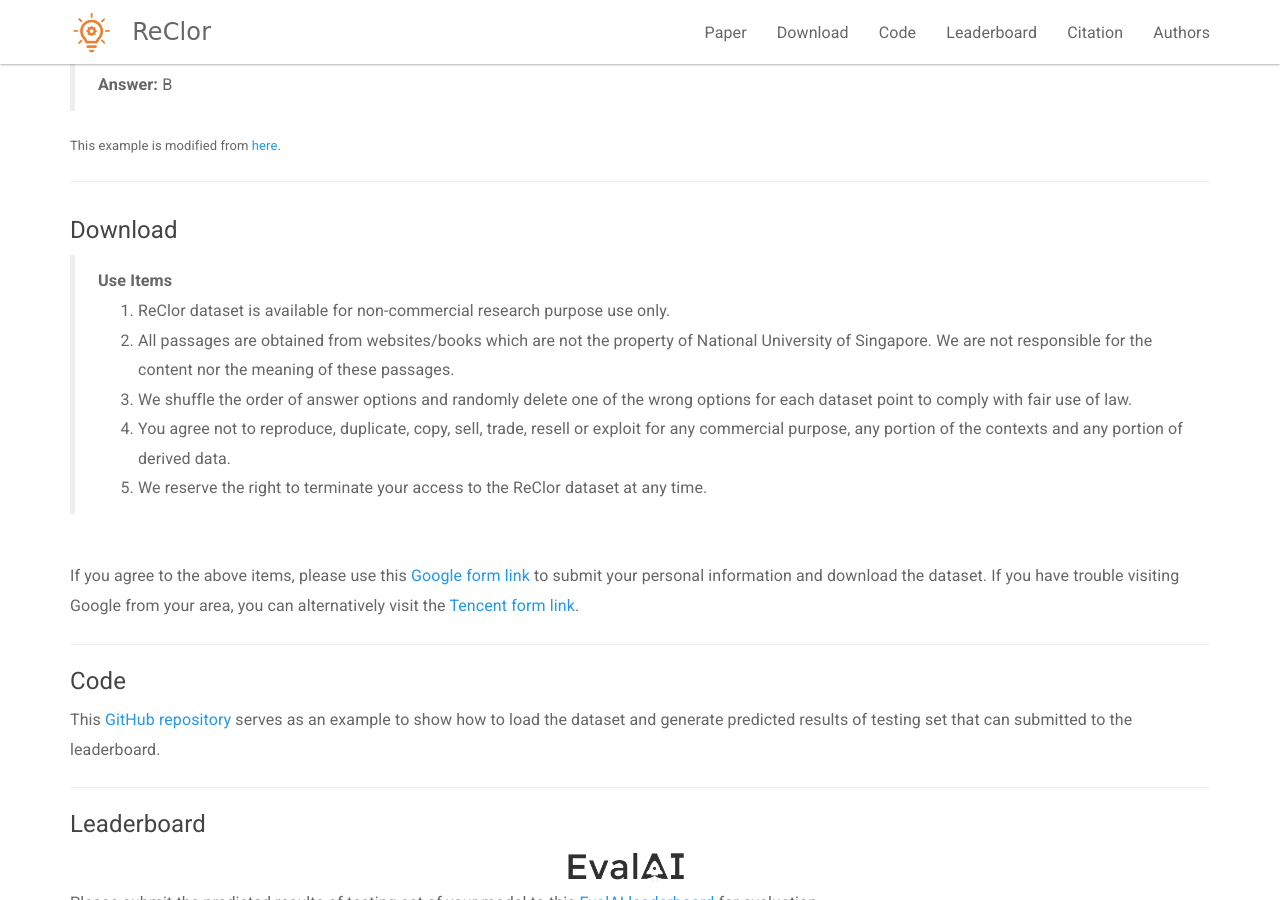
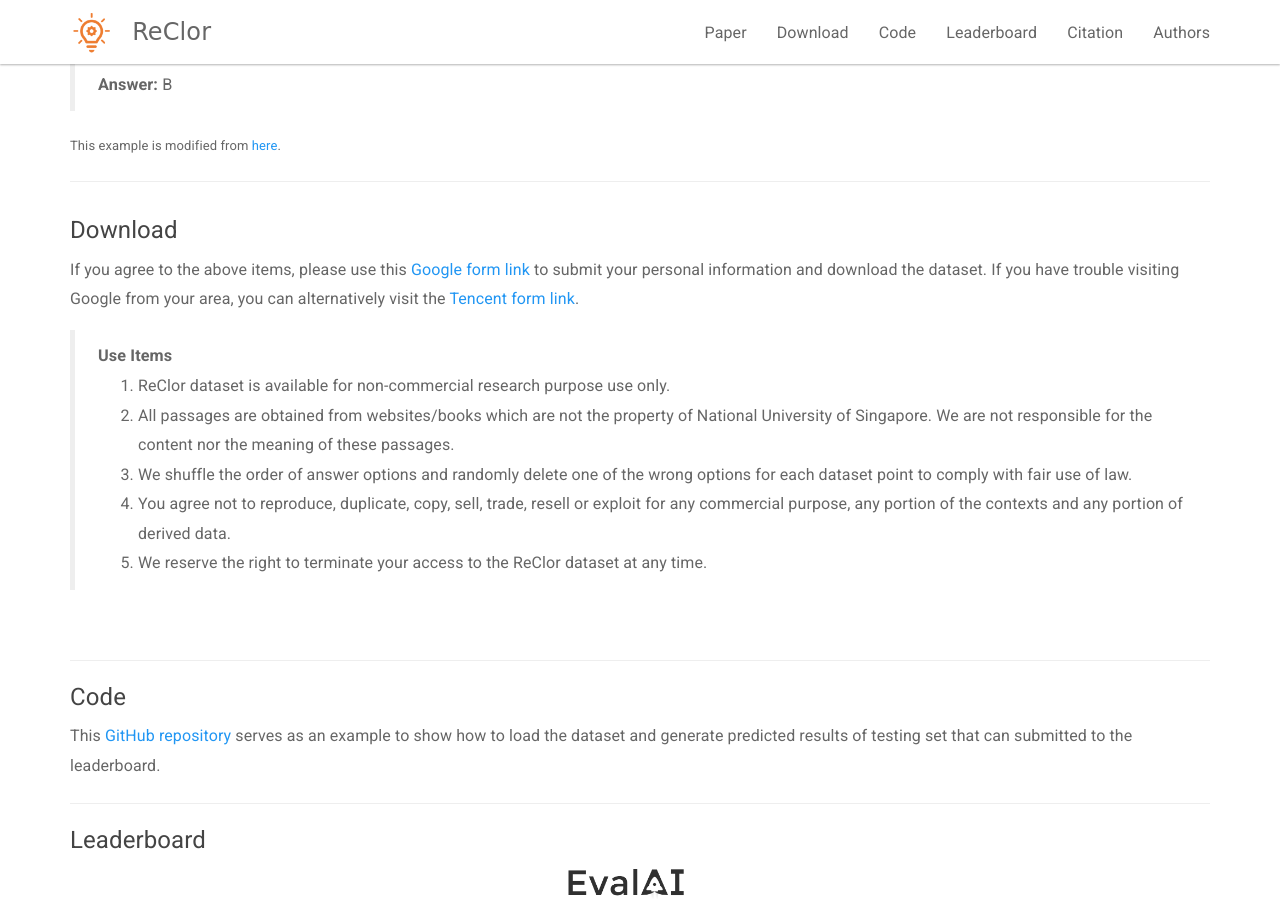
Before and after one commit to yuweihao/reclor, a Jekyll site: the page built from index.html, in a window 1280 px wide and 900 px high, scrolled down 885 px. Built offline with Jekyll 4.4.1, drawn with Linux system fonts in a browser that asks for light colours; some of the changed lines change nothing that is shown.

Commit message:
Update index.html

```diff
--- a/index.html
+++ b/index.html
@@ -42,6 +42,12 @@ layout: default
 
     <a id="download"></a>
     <h4 class="header-light regular-pad">Download</h4>
+    <p style="font-size: 16px;">
+        If you agree to the above items, please use this <a href="https://docs.google.com/forms/d/e/1FAIpQLSe56wq5xIEGbDsgRN6P6lHr34jfv182AMuiIzjJXmVYCg39oA/viewform"
+        target="_blank" rel="external">Google form link</a> to submit your personal information and download the dataset.
+        If you have trouble visiting Google from your area, you can alternatively visit the <a href="https://wj.qq.com/s2/5472244/fd55/"
+        target="_blank" rel="external">Tencent form link</a>.
+    </p>
     <blockquote>
     <strong>Use Items</strong>
     <ol type="1" style="font-size: 16px;">
@@ -57,12 +63,7 @@ layout: default
     </ol>
     </blockquote>
     <br>
-    <p style="font-size: 16px;">
-        If you agree to the above items, please use this <a href="https://docs.google.com/forms/d/e/1FAIpQLSe56wq5xIEGbDsgRN6P6lHr34jfv182AMuiIzjJXmVYCg39oA/viewform"
-        target="_blank" rel="external">Google form link</a> to submit your personal information and download the dataset.
-        If you have trouble visiting Google from your area, you can alternatively visit the <a href="https://wj.qq.com/s2/5472244/fd55/"
-        target="_blank" rel="external">Tencent form link</a>.
-    </p>
+
 
     <hr>
     <h4 class="header-light regular-pad">Code</h4>
```
